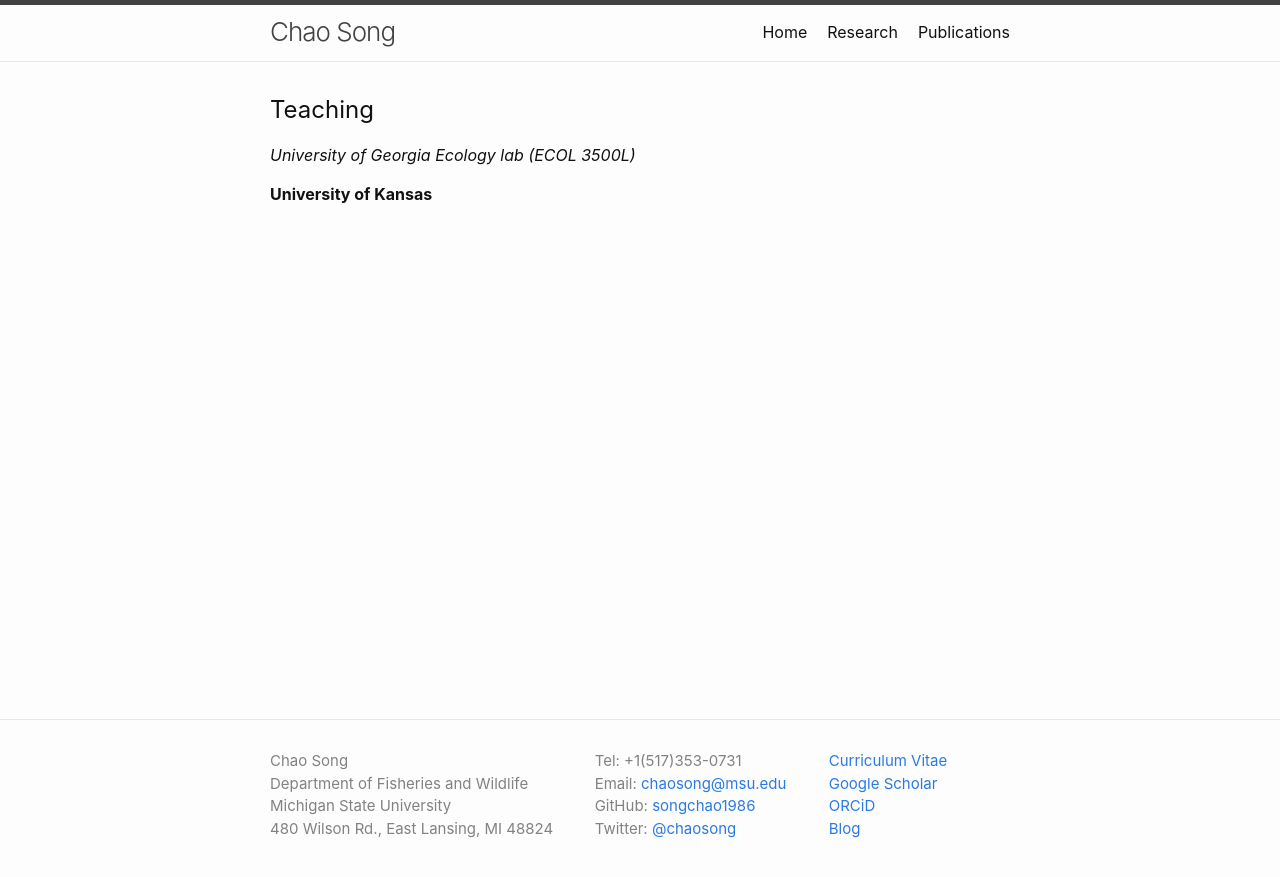
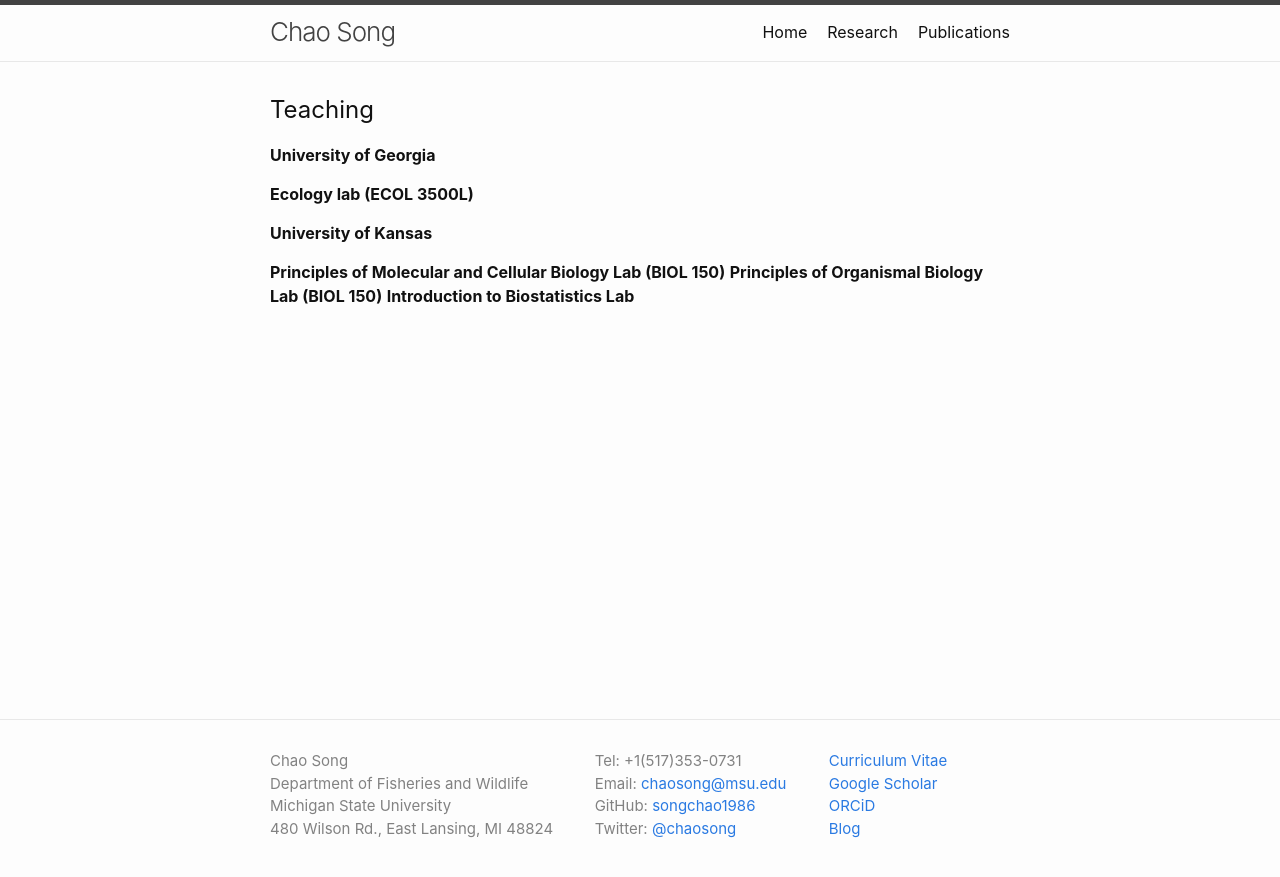
Before and after one commit to songchao1986/songchao1986.github.io, a Jekyll site: the page built from teaching.md, in a window 1280 px wide. Shown: the top 877 px of the page. Built offline with Jekyll 4.4.1, drawn with Linux system fonts in a browser that asks for light colours.

Commit message:
Update teaching.md

```diff
--- a/teaching.md
+++ b/teaching.md
@@ -5,7 +5,12 @@ permalink: /teaching/
 ---
 
 ## Teaching
-*University of Georgia*
-*Ecology lab (ECOL 3500L)*
+**University of Georgia**
+
+**Ecology lab (ECOL 3500L)**
 
 **University of Kansas**
+
+**Principles of Molecular and Cellular Biology Lab (BIOL 150)**
+**Principles of Organismal Biology Lab (BIOL 150)**
+**Introduction to Biostatistics Lab**
```
